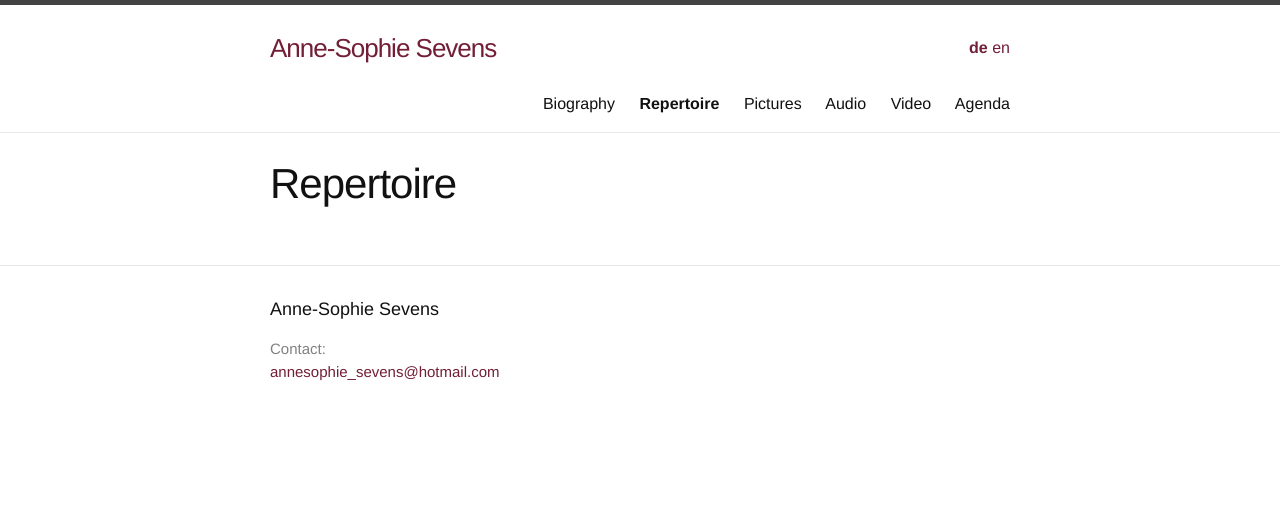
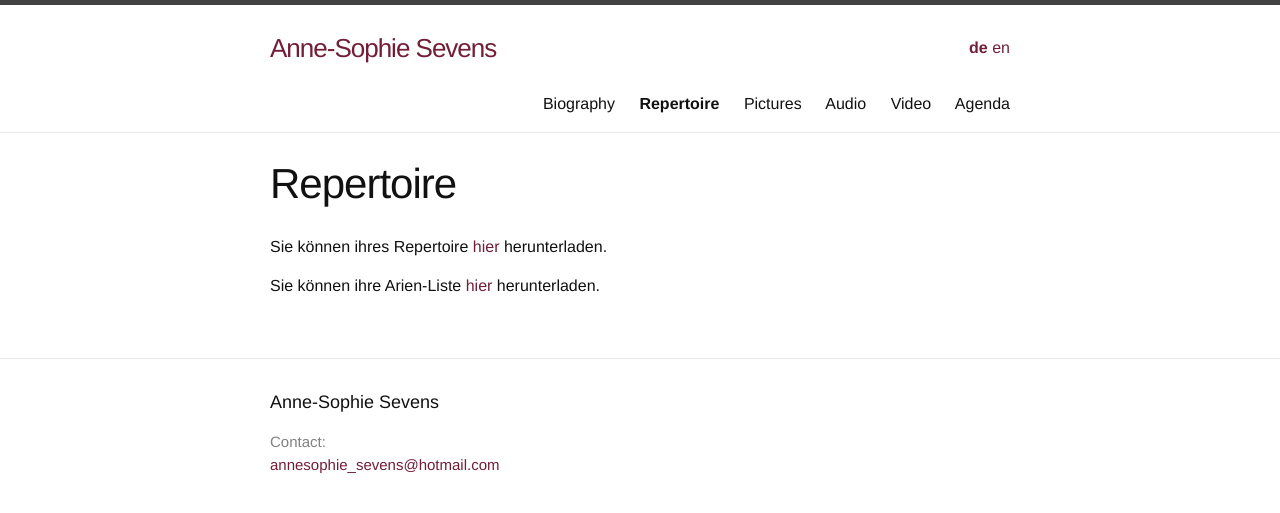
Before and after one commit to annesophie-sevens/annesophie-sevens.github.io, a Jekyll site: the page built from repertoire-de.md, in a window 1280 px wide. Shown: the top 513 px of the page. Built offline with Jekyll 4.4.1, drawn with Linux system fonts in a browser that asks for light colours.

Commit message:
Update repertoire-de.md

```diff
--- a/repertoire-de.md
+++ b/repertoire-de.md
@@ -5,3 +5,6 @@ menuorder: 6
 lang: de
 ref: Repertoire
 ---
+Sie können ihres Repertoire [hier]({{ site.baseurl }}/assets/REP.pdf) herunterladen.
+
+Sie können ihre Arien-Liste [hier]({{ site.baseurl }}/assets/ARIAS.pdf) herunterladen.
```
